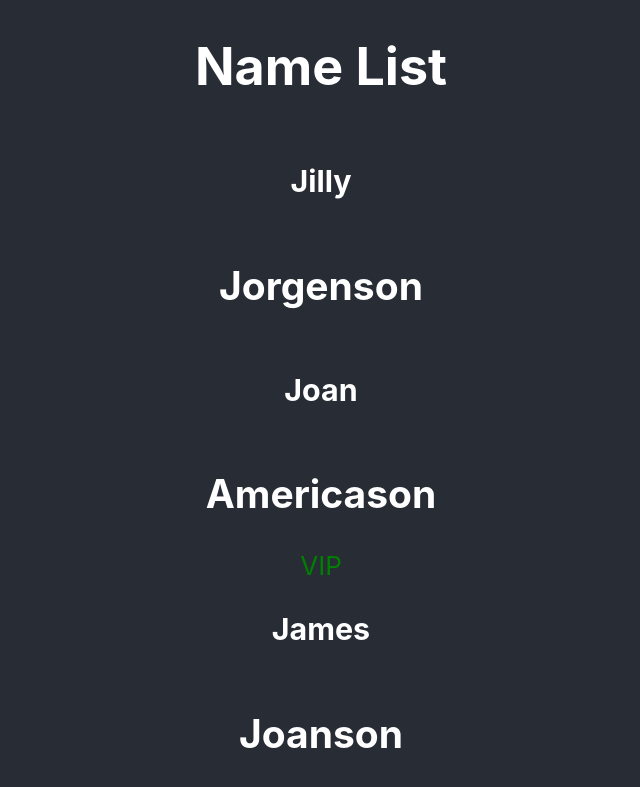
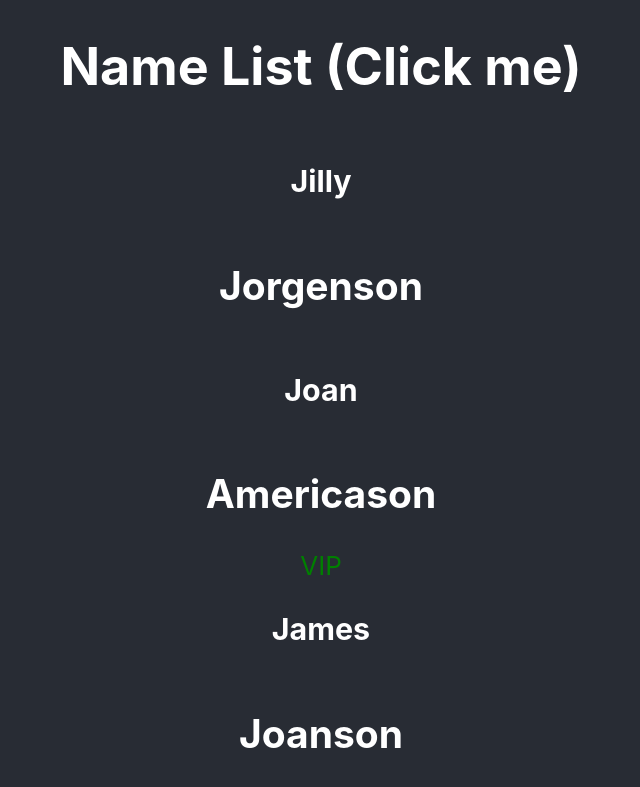
Before and after one commit to Kason7/complete-react-hooks-course, a React (Create React App) app in the folder client/: page / in a window 1280 px wide. Shown: the top 787 px of the page, without its empty margins (319-959 px from the left). Built offline with nearby package versions, Linux system fonts and the light colour scheme.

Commit message:
Section 2: Lesson 19. Managing lists

```diff
--- a/client/src/App.js
+++ b/client/src/App.js
@@ -5,8 +5,16 @@ import './App.scss';
 import NameTag from './components/nameTag';
 import Input from './components/Input';
 
-const initialNames = [{ name: 'Jilly' }, { name: 'Joan' }, { name: 'James' }];
-const changedNames = [{ name: 'Birger' }, { name: 'Børge' }, { name: 'Benny' }];
+const initialNames = [
+  { name: 'Jilly', lastname: 'Jorgenson' },
+  { name: 'Joan', lastname: 'Americason' },
+  { name: 'James', lastname: 'Joanson' },
+];
+const changedNames = [
+  { name: 'Birger', lastname: 'Halløjson' },
+  { name: 'Børge', lastname: 'Jepson' },
+  { name: 'Benny', lastname: 'Nopeson' },
+];
 let nameToggler = false;
 
 function App() {
@@ -32,15 +40,24 @@ function App() {
     setAge(newAge);
   };
 
+  // Map over name tag list items
+  const nameTags = () =>
+    name.map((nameTagContent, index) => {
+      return (
+        <NameTag
+          key={index}
+          firstname={nameTagContent.name}
+          lastname={nameTagContent.lastname}
+        />
+      );
+    });
+
   // Component body
   return (
     <div className='App'>
       <header className='App-header'>
-        <h1 onClick={changeName}>Name List</h1>
-        <NameTag firstname={name[0].name} lastname='Jorgenson' />
-        <NameTag firstname={name[1].name} lastname='Americason' />
-        <NameTag firstname={name[2].name} lastname='Joanson' />
-        <NameTag />
+        <h1 onClick={changeName}>Name List (Click me)</h1>
+        {nameTags()}
         <Input placeholder='Enter here' type='text' />
         <button onClick={ageDown}>-</button>
         <h2>Age: {age}</h2>
```
